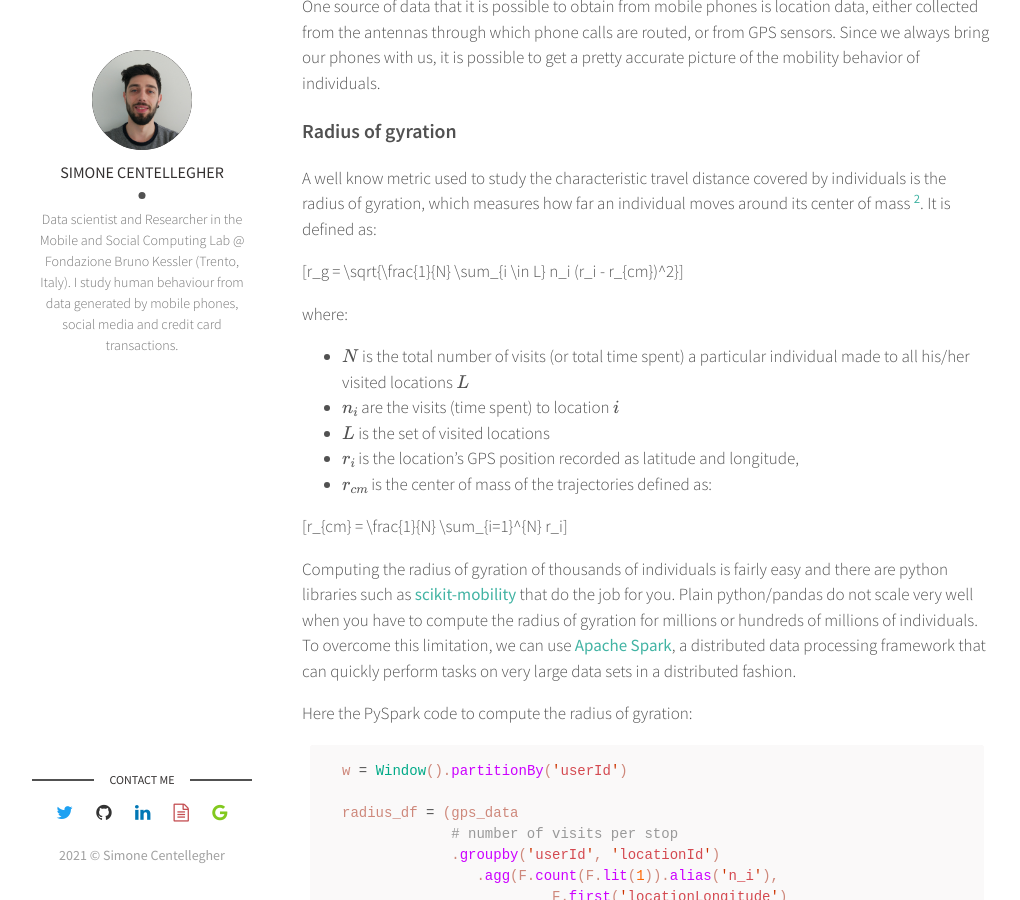
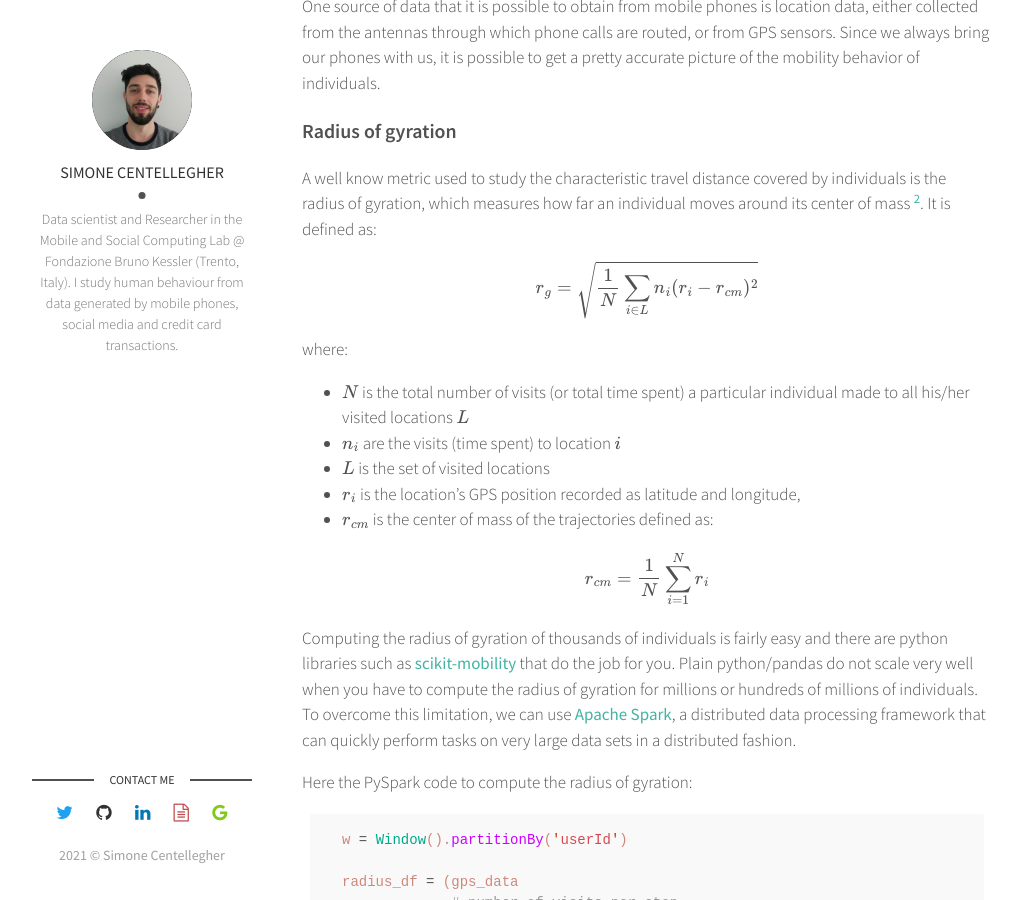
Before and after one commit to scentellegher/scentellegher.github.io, a Jekyll site: the page built from _posts/2021-03-24-radius-of-gyration-pyspark.md, in a window 1280 px wide and 900 px high, scrolled down 272 px. Shown: the whole window, without its empty margins (98-1118 px from the left). Built offline with Jekyll 4.4.1, drawn with Linux system fonts in a browser that asks for light colours; formulas are drawn with MathJax 3; comment, search, counter and statistics services are not loaded.

```diff
--- a/_includes/ads.html
+++ /dev/null
@@ -1,9 +0,0 @@
-<div class="ads-sidebar">
-
-  <div class="ads-wrapper">
-    <div class="ads-content">
-    </div>
-
-  </div>
-
-</div>
--- a/_includes/head.html
+++ b/_includes/head.html
@@ -86,12 +86,11 @@
 	<!-- Styles -->
 	<link rel="stylesheet" href="{{ "/assets/css/main.css" | prepend: site.baseurl }}">
   <!-- MathJax -->
-  <script type="text/javascript" async src="https://cdn.mathjax.org/mathjax/latest/MathJax.js?config=TeX-MML-AM_CHTML"></script>
+  <script src="https://polyfill.io/v3/polyfill.min.js?features=es6"></script>
+  <script id="MathJax-script" async src="https://cdn.jsdelivr.net/npm/mathjax@3/es5/tex-mml-chtml.js"></script>
 
   <!-- Cookie banner -->
   <link rel="stylesheet" type="text/css" href="https://cdn.jsdelivr.net/npm/cookieconsent@3/build/cookieconsent.min.css" />
-  <!-- AdSense -->
-  <script data-ad-client="ca-pub-2550557957905145" async src="https://pagead2.googlesyndication.com/pagead/js/adsbygoogle.js"></script>
   <!-- Site verification -->
   <meta name="google-site-verification" content="sZB103JolPNU6L9ptJEZyy-OLhykJGu3zKyjQb7FVuo" />
 
--- a/_layouts/main.html
+++ b/_layouts/main.html
@@ -20,7 +20,6 @@ layout: default
     </ul>
   </div>  -->
 
-  <!-- {% include ads.html %} -->
 
   <footer>
     <section class="contact">
--- a/_posts/2021-03-24-radius-of-gyration-pyspark.md
+++ b/_posts/2021-03-24-radius-of-gyration-pyspark.md
@@ -14,9 +14,7 @@ One source of data that it is possible to obtain from mobile phones is location
 ### Radius of gyration
 A well know metric used to study the characteristic travel distance covered by individuals is the radius of gyration, which measures how far an individual moves around its center of mass [^2]. It is defined as:
 
-$$
-r_g = \sqrt{\frac{1}{N} \sum_{i \in L} n_i (r_i - r_{cm})^2}
-$$
+\\[r_g = \sqrt{\frac{1}{N} \sum_{i \in L} n_i (r_i - r_{cm})^2}\\]
 
 where:
 * \\(N\\) is the total number of visits (or total time spent) a particular individual made to all his/her visited locations \\(L\\)
@@ -25,9 +23,7 @@ where:
 * \\(r_i \\) is the location's GPS position recorded as latitude and longitude,
 * \\(r_{cm} \\) is the center of mass of the trajectories defined as:
 
-$$
-r_{cm} = \frac{1}{N} \sum_{i=1}^{N} r_i
-$$
+\\[r_{cm} = \frac{1}{N} \sum_{i=1}^{N} r_i\\]
 
 
 Computing the radius of gyration of thousands of individuals is fairly easy and there are python libraries such as [scikit-mobility][scikit-mobility] that do the job for you. Plain python/pandas do not scale very well when you have to compute the radius of gyration for millions or hundreds of millions of individuals. To overcome this limitation, we can use [Apache Spark][spark], a distributed data processing framework that can quickly perform tasks on very large data sets in a distributed fashion.
```
